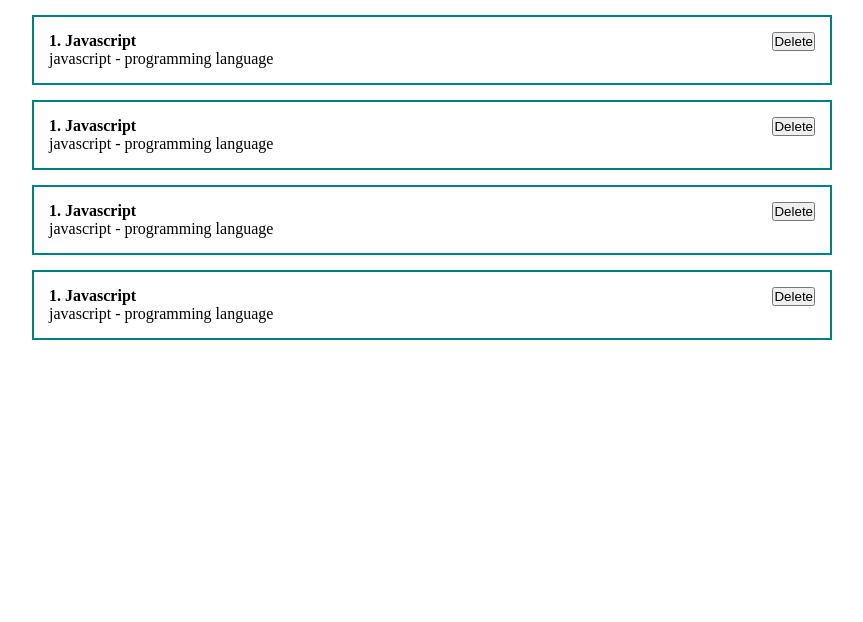
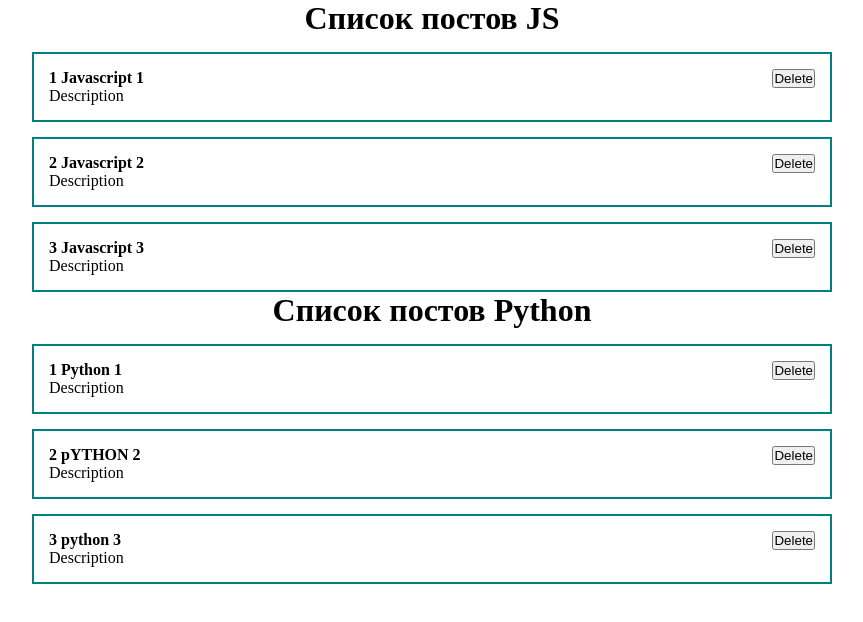
Before and after one commit to Krisense/reactlearning, a React (Create React App) app: page / in a window 1280 px wide. Shown: the top 622 px of the page, without its empty margins (208-1071 px from the left). Built offline with nearby package versions, Linux system fonts and the light colour scheme.

Commit message:
создание PostList, готовые переиспользуемые списки

```diff
--- a/src/App.js
+++ b/src/App.js
@@ -3,17 +3,31 @@
 import ClassCounter from "./components/ClassCounter";
 import './styles/App.css';
 import PostItem from "./components/PostItem";
+import PostList from "./components/PostList";
 
 
 function App() {
-  const [value, setValue] = useState("ТЕКСТ В ИНПУТЕ");
+    const [posts, setPosts] = useState([
+      {id:1, title: 'Javascript 1', body: 'Description'},
+      {id:2, title: 'Javascript 2', body: 'Description'},
+      {id:3, title: 'Javascript 3', body: 'Description'}
+
+    ])
+    const [posts2, setPosts2] = useState([
+      {id:1, title: 'Python 1', body: 'Description'},
+      {id:2, title: 'pYTHON 2', body: 'Description'},
+      {id:3, title: 'python 3', body: 'Description'}
+
+    ])
+
+
+
 
   return (
     <div className="App">
-        <PostItem/>
-        <PostItem/>
-        <PostItem/>
-        <PostItem/>
+        <PostList posts = {posts} title ="Список постов JS"/>
+        <PostList posts = {posts2} title ="Список постов Python"/>
+
 
     </div>
   );
--- a/src/components/PostItem.jsx
+++ b/src/components/PostItem.jsx
@@ -1,12 +1,13 @@
 import React from 'react';
 
-const PostItem = () => {
+const PostItem = (props) => {
+
     return (
         <div className="post">
         <div className="post__content">
-            <strong>1. Javascript</strong>
+            <strong>{props.post.id} {props.post.title}</strong>
             <div>
-              javascript - programming language
+            {props.post.body}
             </div>
         </div>
         <div className="post__btns">
--- /dev/null
+++ b/src/components/PostList.jsx
@@ -0,0 +1,20 @@
+import React from 'react';
+import PostItem from './PostItem';
+
+
+const PostList = ({posts,title}) => {
+    return (
+        <div>
+            <h1 style ={{textAlign:'center'}}>
+          {title}
+          </h1>
+        {posts.map((post) =>
+        <PostItem post ={post} key ={post.id}/>
+
+        )}
+        </div>
+
+    );
+};
+
+export default PostList;
```
